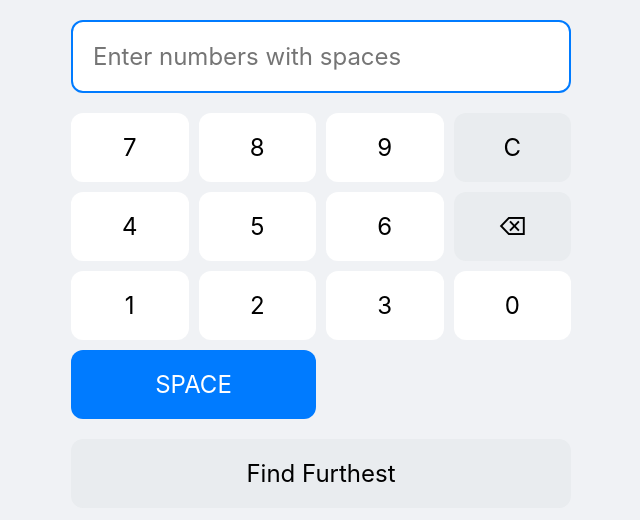
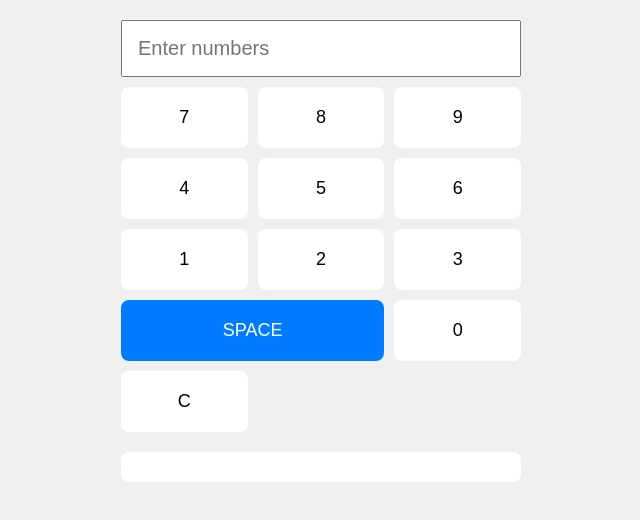
Before and after one commit to VaultSec/mediaan, a plain HTML site: page index.html in a window 1280 px wide. Shown: the whole page, without its empty margins (319-959 px from the left). Drawn offline with Linux system fonts and the light colour scheme.

Commit message:
Update index.html

```diff
--- a/index.html
+++ b/index.html
@@ -5,127 +5,55 @@
     <meta name="viewport" content="width=device-width, initial-scale=1.0">
     <title>Median Distance Calculator</title>
     <style>
-        * {
-            box-sizing: border-box;
-            font-family: -apple-system, BlinkMacSystemFont, 'Segoe UI', Roboto, sans-serif;
-        }
-
-        body {
-            background: #f0f2f5;
-            margin: 0;
-            padding: 20px;
-            min-height: 100vh;
-        }
-
-        .container {
-            max-width: 500px;
-            margin: 0 auto;
-        }
-
-        .input-display {
-            width: 100%;
-            padding: 20px;
-            font-size: 24px;
-            border: 2px solid #007bff;
-            border-radius: 12px;
-            margin-bottom: 20px;
-            background: white;
-            text-align: left;
-        }
-
-        .numpad {
-            display: grid;
-            grid-template-columns: repeat(4, 1fr);
-            gap: 10px;
-            margin-bottom: 20px;
-        }
-
-        button {
-            padding: 20px;
-            font-size: 24px;
-            border: none;
-            border-radius: 12px;
-            cursor: pointer;
-            transition: all 0.2s;
-        }
-
-        .num-btn {
-            background: white;
-        }
-
-        .control-btn {
-            background: #e9ecef;
-        }
-
-        .space-btn {
-            grid-column: span 2;
-            background: #007bff;
-            color: white;
-        }
-
-        .result {
-            font-size: 24px;
-            padding: 20px;
-            background: white;
-            border-radius: 12px;
-            display: none;
-        }
+        * { box-sizing: border-box; font-family: Arial, sans-serif; }
+        body { background: #f0f0f0; margin: 0; padding: 20px; }
+        .container { max-width: 400px; margin: 0 auto; }
+        #inputField { width: 100%; padding: 15px; font-size: 20px; margin-bottom: 10px; }
+        .numpad { display: grid; grid-template-columns: repeat(3, 1fr); gap: 10px; }
+        button { padding: 20px; font-size: 18px; border: none; border-radius: 8px; background: #fff; }
+        .space-btn { grid-column: span 2; background: #007bff; color: white; }
+        #result { margin-top: 20px; padding: 15px; background: white; border-radius: 8px; }
     </style>
 </head>
 <body>
     <div class="container">
-        <input type="text" class="input-display" id="inputField" placeholder="Enter numbers with spaces" readonly>
-
+        <input type="text" id="inputField" placeholder="Enter numbers" readonly>
         <div class="numpad">
-            <button class="num-btn" onclick="addToInput('7')">7</button>
-            <button class="num-btn" onclick="addToInput('8')">8</button>
-            <button class="num-btn" onclick="addToInput('9')">9</button>
-            <button class="control-btn" onclick="clearInput()">C</button>
-            <button class="num-btn" onclick="addToInput('4')">4</button>
-            <button class="num-btn" onclick="addToInput('5')">5</button>
-            <button class="num-btn" onclick="addToInput('6')">6</button>
-            <button class="control-btn" onclick="delLast()">⌫</button>
-            <button class="num-btn" onclick="addToInput('1')">1</button>
-            <button class="num-btn" onclick="addToInput('2')">2</button>
-            <button class="num-btn" onclick="addToInput('3')">3</button>
-            <button class="num-btn" onclick="addToInput('0')">0</button>
-            <button class="space-btn" onclick="addSpace()">SPACE</button>
+            <button onclick="addNum(7)">7</button>
+            <button onclick="addNum(8)">8</button>
+            <button onclick="addNum(9)">9</button>
+            <button onclick="addNum(4)">4</button>
+            <button onclick="addNum(5)">5</button>
+            <button onclick="addNum(6)">6</button>
+            <button onclick="addNum(1)">1</button>
+            <button onclick="addNum(2)">2</button>
+            <button onclick="addNum(3)">3</button>
+            <button onclick="addSpace()" class="space-btn">SPACE</button>
+            <button onclick="addNum(0)">0</button>
+            <button onclick="clearInput()">C</button>
         </div>
-
-        <button class="control-btn" style="width: 100%;" onclick="calculate()">Find Furthest</button>
-
-        <div class="result" id="result"></div>
+        <div id="result"></div>
     </div>
 
     <script>
-        function addToInput(num) {
-            const field = document.getElementById('inputField');
-            field.value = field.value + num;
+        function addNum(n) {
+            document.getElementById('inputField').value += n;
         }
-
         function addSpace() {
-            const field = document.getElementById('inputField');
-            field.value = field.value + ' ';
+            document.getElementById('inputField').value += ' ';
         }
-
         function clearInput() {
             document.getElementById('inputField').value = '';
-            document.getElementById('result').style.display = 'none';
-        }
-
-        function delLast() {
-            const field = document.getElementById('inputField');
-            field.value = field.value.slice(0, -1);
+            document.getElementById('result').innerHTML = '';
         }
 
         function calculate() {
-            const input = document.getElementById('inputField').value.trim();
-            const numbers = input.split(' ').filter(n => n !== '').map(Number);
+            const numbers = document.getElementById('inputField').value
+                .trim().split(' ')
+                .filter(n => n !== '')
+                .map(Number);
 
-            if (numbers.length < 1 || numbers.some(isNaN)) {
-                alert('Invalid input');
-                return;
-            }
+            if (numbers.length < 1) return;
 
             const sorted = [...numbers].sort((a, b) => a - b);
             const mid = Math.floor(sorted.length / 2);
@@ -133,25 +61,25 @@
                 ? (sorted[mid - 1] + sorted[mid]) / 2
                 : sorted[mid];
 
-            let maxDistance = -Infinity;
-            let furthestNumbers = [];
+            let maxDist = -Infinity;
+            let result = [];
 
             numbers.forEach(num => {
-                const distance = Math.abs(num - median);
-                if (distance > maxDistance) {
-                    maxDistance = distance;
-                    furthestNumbers = [num];
-                } else if (distance === maxDistance) {
-                    if (!furthestNumbers.includes(num)) {
-                        furthestNumbers.push(num);
-                    }
+                const dist = Math.abs(num - median);
+                if (dist > maxDist) {
+                    maxDist = dist;
+                    result = [num];
+                } else if (dist === maxDist) {
+                    result.push(num);
                 }
             });
 
-            const resultDiv = document.getElementById('result');
-            resultDiv.style.display = 'block';
-            resultDiv.innerHTML = `Furthest number${furthestNumbers.length > 1 ? 's' : ''}: ${furthestNumbers.join(', ')}`;
+            document.getElementById('result').innerHTML =
+                Array.from(new Set(result)).join(', ');
         }
+
+        // Add event listeners for real-time calculation
+        document.getElementById('inputField').addEventListener('input', calculate);
     </script>
 </body>
 </html>
```
